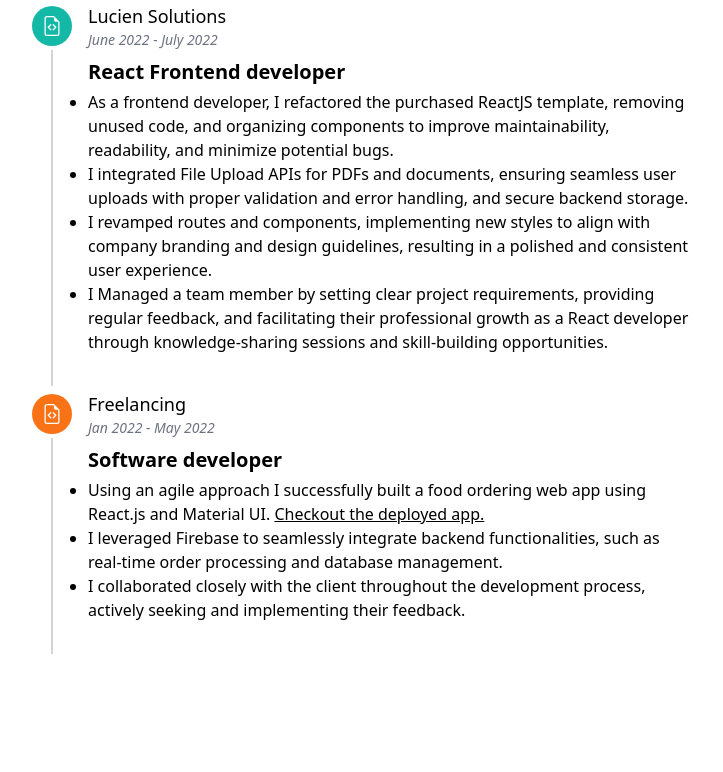
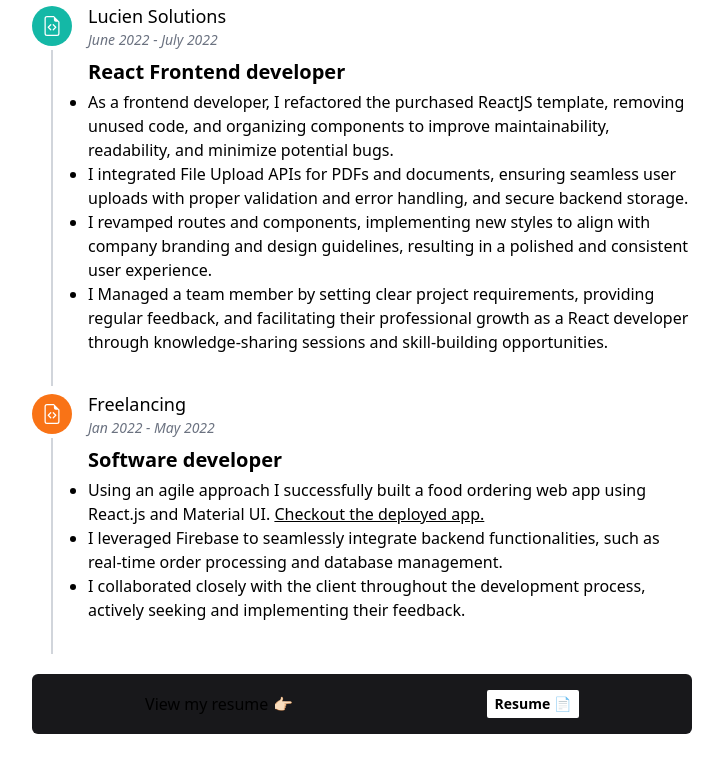
Before and after one commit to saadsiddiqui07/saad.portfolio, a Next.js app: page /experience in a window 1280 px wide. Shown: the part 1226-1998 px from the top of the page, without its empty margins (278-1001 px from the left). Before the commit the page ends 1940 px from the top, so only its background shows below. Built offline with nearby package versions, Linux system fonts and the light colour scheme.

Commit message:
add: Resume url section 📄

```diff
--- a/pages/experience/index.tsx
+++ b/pages/experience/index.tsx
@@ -51,6 +51,19 @@ const ExperiencePage = () => {
       <main className="mt-6 mx-4">
         <h1 className="text-3xl md:text-4xl">Industry Experience</h1>
         <Steps />
+        <div className="bg-zinc-900 flex flex-row items-center justify-around p-3 md:p-4 rounded-md">
+          <p className="text sm md:text-md">View my resume 👉🏻</p>
+          <a
+            href="https://drive.google.com/file/d/1yCMnFhj3ea12Z0yr1oE0psJZNMe4ybBF/view"
+            target="_blank"
+            download
+            className="bg-white hover:opacity-75 transition-all delay-150 hover:ease-out  text-sm px-2 py-1 rounded-sm"
+          >
+            <span className="font-bold text-black text-xs md:text-sm">
+              Resume 📄
+            </span>
+          </a>
+        </div>
       </main>
     </div>
   );
```
